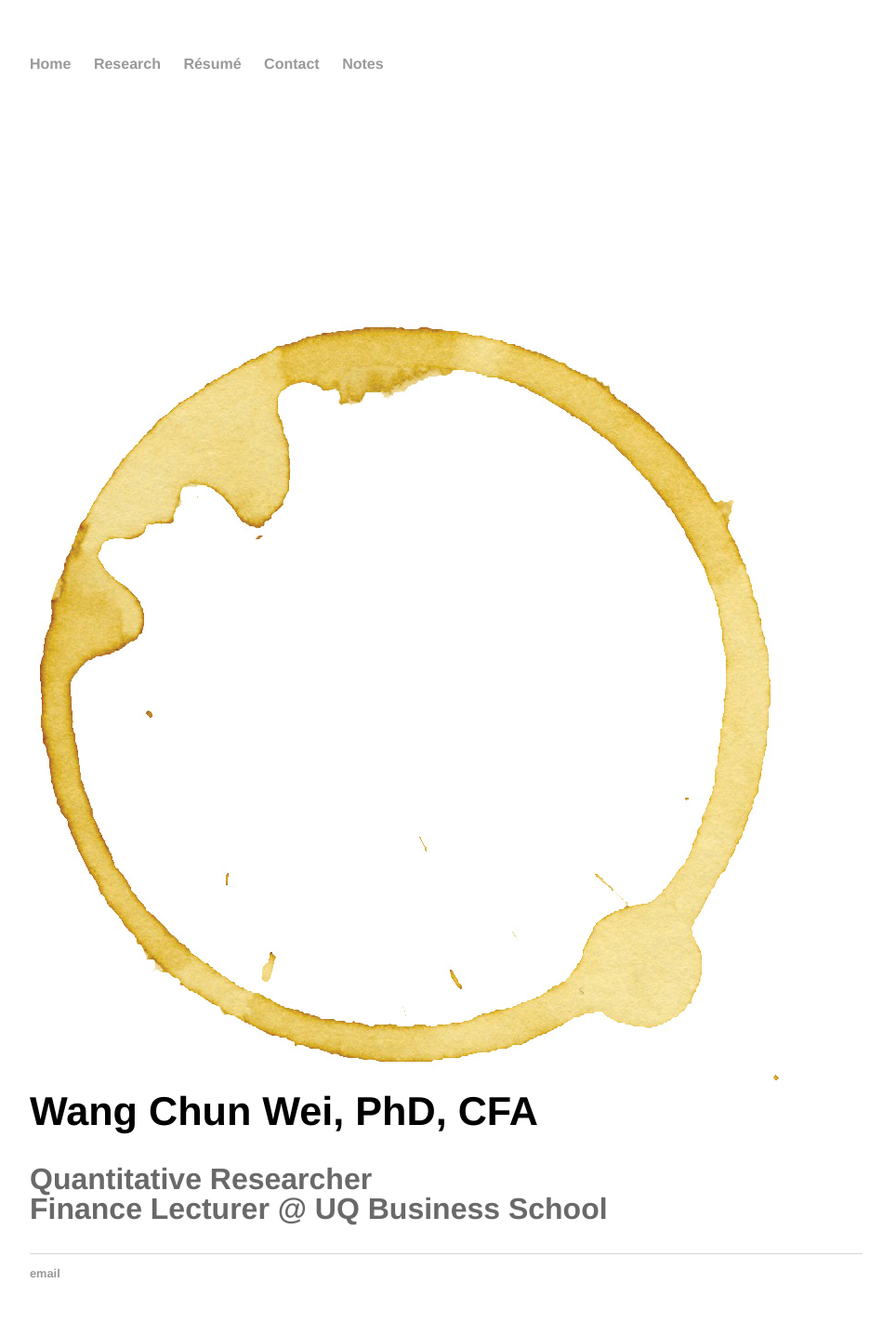
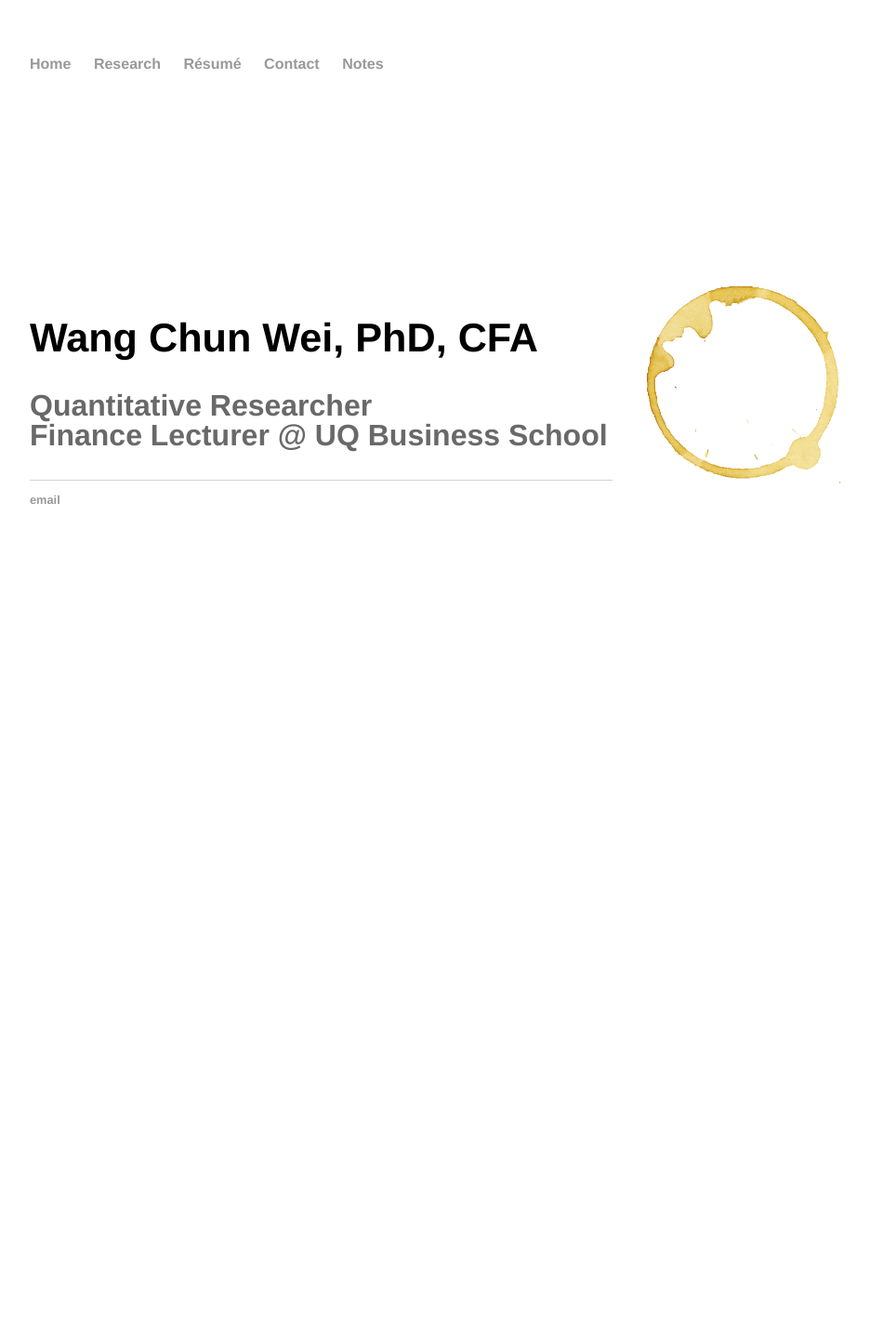
Before and after one commit to weiwangchun/weiwangchun.github.io, a Jekyll site: the page built from index.html, in a window 1280 px wide. Shown: the whole page at 93% size, without its empty margins (160-1096 px from the left). Built offline with Jekyll 4.4.1, drawn with Linux system fonts in a browser that asks for light colours; after the commit the page ends 900 px from its top, so only the background shows below that.

Commit message:
Update index.html

```diff
--- a/index.html
+++ b/index.html
@@ -14,7 +14,7 @@ title: Wang Chun Wei
 	<br>
 	<br>
 	<br>
-	<img src="coffee-stain.jpg" align="right">
+	<img src="coffee-stain.jpg" align="right", width ="30%", height ="30%">
 	<br>
 
 	<h1>Wang Chun Wei, PhD, CFA</h1>
```
